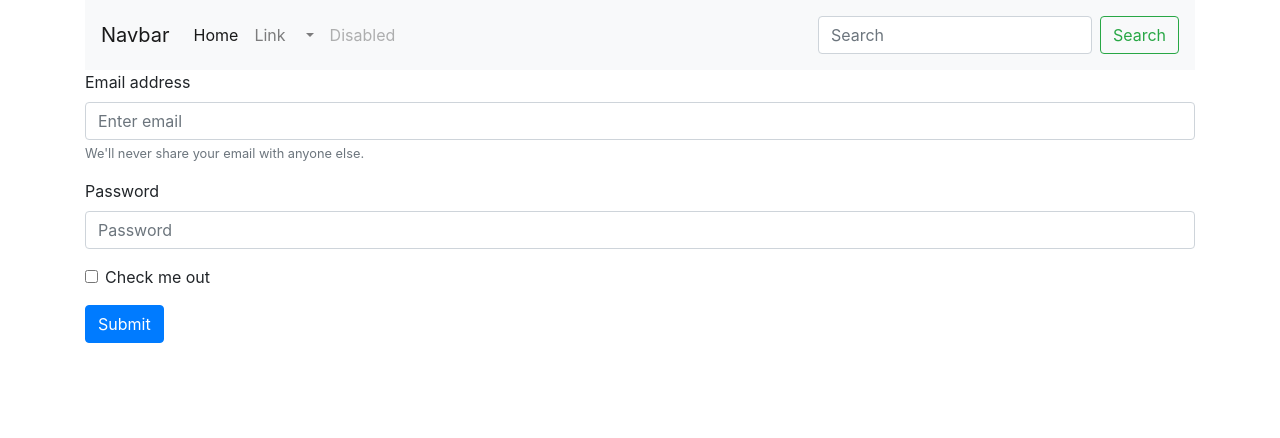
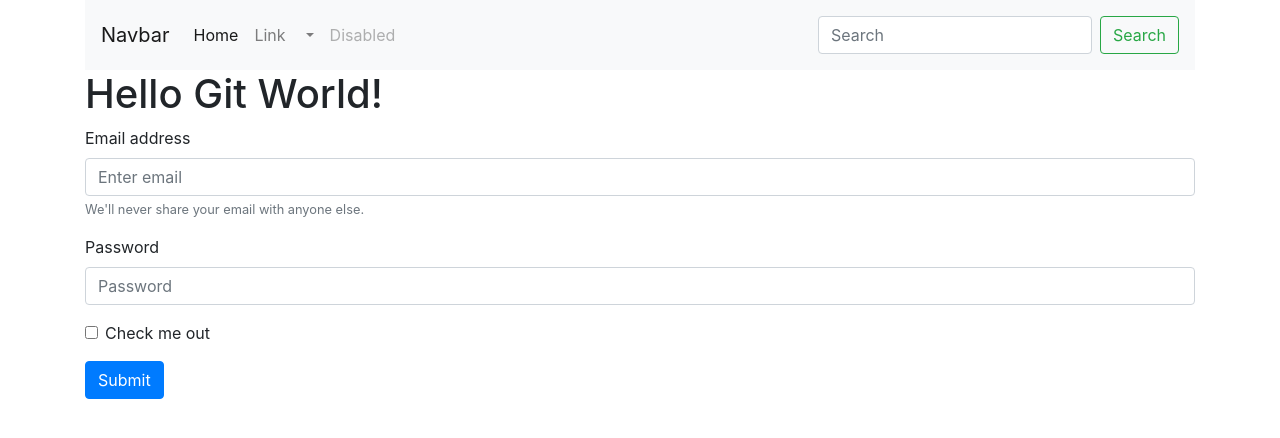
Before and after one commit to vpp612/GitGithubMasterclass, a plain HTML site: page index.html in a window 1280 px wide. Drawn offline with nearby package versions, Linux system fonts and the light colour scheme.

Commit message:
Returned Hello

```diff
--- a/index.html
+++ b/index.html
@@ -43,6 +43,8 @@
                 </div>
             </nav>
 
+            <h1>Hello Git World!</h1>
+
             <form>
                 <div class="form-group">
                     <label for="exampleInputEmail1">Email address</label>
```
